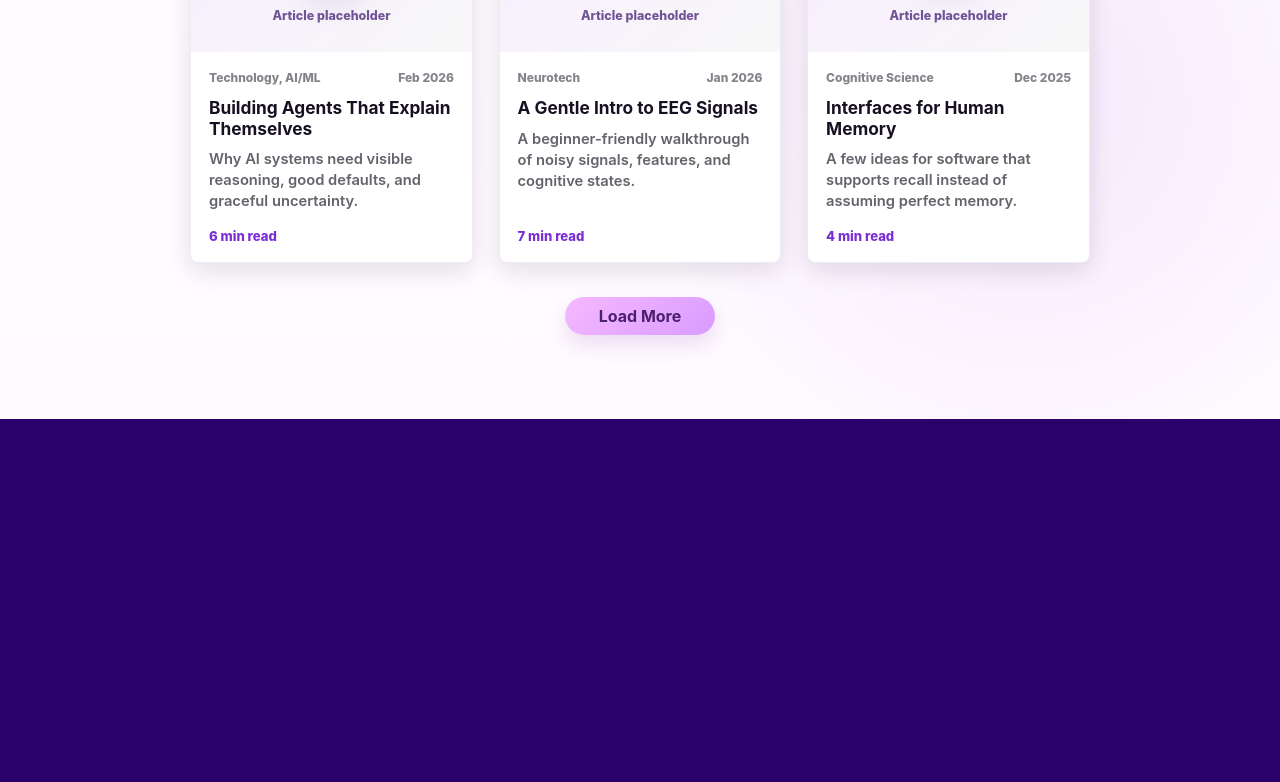
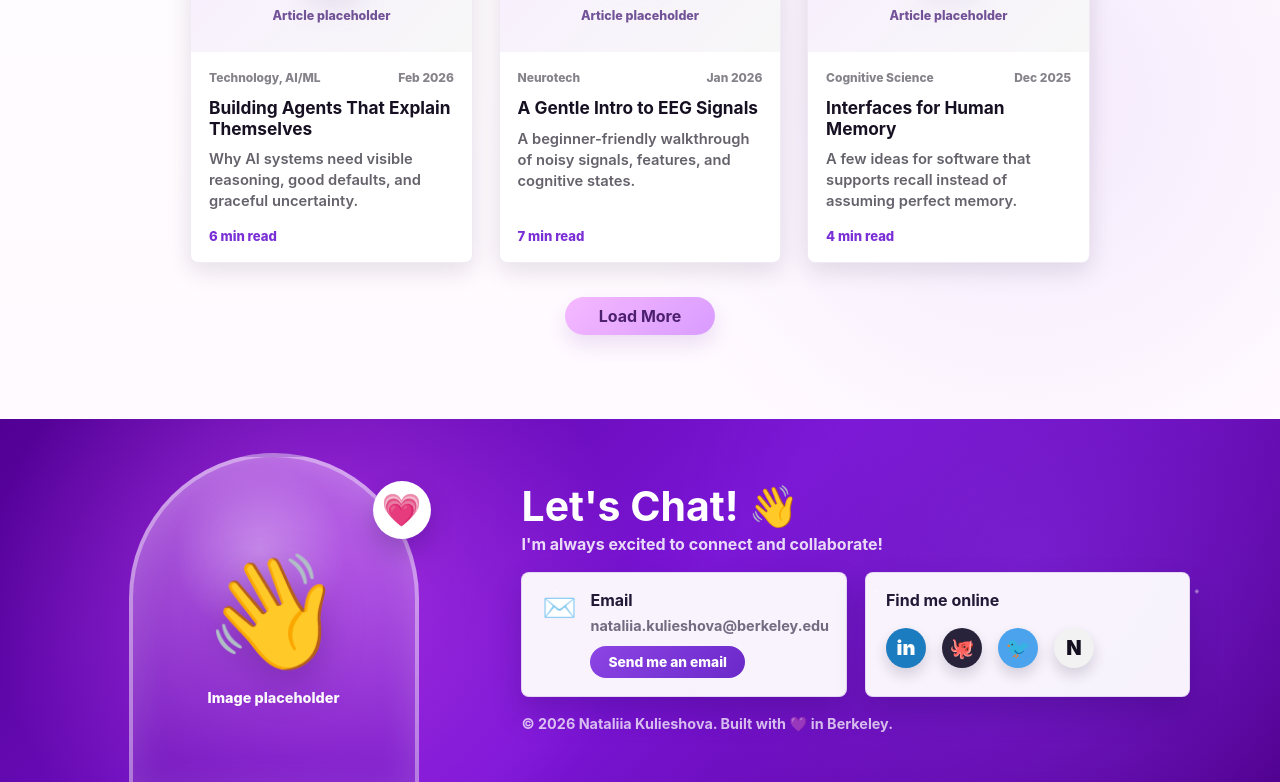
Before and after one commit to Kulieshova/kulieshova.github.io, a React (Vite) app: page / in a window 1280 px wide. Shown: the part 5391-6173 px from the top of the page. Before the commit the page ends 5810 px from the top, so only its background shows below. Built offline with nearby package versions, Linux system fonts and the light colour scheme.

Commit message:
add footer, static

```diff
--- a/src/main.tsx
+++ b/src/main.tsx
@@ -858,6 +858,54 @@ function App() {
           <p className="blog-end-note">You are all caught up.</p>
         )}
       </section>
+
+      <footer className="site-footer" aria-labelledby="footer-title">
+        <div className="footer-portrait" aria-hidden="true">
+          <span>👋</span>
+          <small>Image placeholder</small>
+          <div className="footer-heart">💗</div>
+        </div>
+
+        <div className="footer-content">
+          <div className="footer-heading">
+            <h2 id="footer-title">Let's Chat! 👋</h2>
+            <p>I'm always excited to connect and collaborate!</p>
+          </div>
+
+          <div className="footer-cards">
+            <article className="contact-card">
+              <div className="contact-icon" aria-hidden="true">
+                ✉️
+              </div>
+              <div>
+                <h3>Email</h3>
+                <p>nataliia.kulieshova@berkeley.edu</p>
+                <a href="mailto:nataliia.kulieshova@berkeley.edu">Send me an email</a>
+              </div>
+            </article>
+
+            <article className="social-card">
+              <h3>Find me online</h3>
+              <div className="social-links">
+                <a href="https://www.linkedin.com/" target="_blank" rel="noreferrer" aria-label="LinkedIn">
+                  in
+                </a>
+                <a href="https://github.com/" target="_blank" rel="noreferrer" aria-label="GitHub">
+                  🐙
+                </a>
+                <a href="https://twitter.com/" target="_blank" rel="noreferrer" aria-label="Twitter">
+                  🐦
+                </a>
+                <a href="https://www.notion.so/" target="_blank" rel="noreferrer" aria-label="Notion">
+                  N
+                </a>
+              </div>
+            </article>
+          </div>
+
+          <p className="footer-credit">© 2026 Nataliia Kulieshova. Built with 💜 in Berkeley.</p>
+        </div>
+      </footer>
     </main>
   );
 }
--- a/src/styles.css
+++ b/src/styles.css
@@ -1675,6 +1675,204 @@ h1 {
   text-align: center;
 }
 
+.site-footer {
+  position: relative;
+  display: grid;
+  grid-template-columns: minmax(220px, 0.55fr) minmax(460px, 1fr);
+  align-items: end;
+  gap: clamp(28px, 5vw, 76px);
+  min-height: 300px;
+  overflow: hidden;
+  padding: 34px clamp(24px, 7vw, 120px) 0;
+  color: #ffffff;
+  background:
+    radial-gradient(circle at 24% 48%, rgba(208, 74, 255, 0.56), transparent 32%),
+    radial-gradient(circle at 80% 40%, rgba(125, 37, 214, 0.7), transparent 34%),
+    linear-gradient(135deg, #520094 0%, #7b15d6 52%, #4f008d 100%);
+}
+
+.site-footer::before {
+  position: absolute;
+  inset: 0;
+  content: "";
+  pointer-events: none;
+  opacity: 0.52;
+  background-image:
+    radial-gradient(circle, rgba(255, 255, 255, 0.9) 0 1.5px, transparent 1.8px),
+    radial-gradient(circle, rgba(255, 215, 244, 0.64) 0 1px, transparent 1.4px);
+  background-position:
+    8% 44%,
+    92% 34%;
+  background-size:
+    320px 210px,
+    380px 240px;
+}
+
+.footer-portrait,
+.footer-content {
+  position: relative;
+  z-index: 1;
+}
+
+.footer-portrait {
+  display: grid;
+  place-items: center;
+  align-content: center;
+  gap: 10px;
+  justify-self: center;
+  width: min(100%, 290px);
+  aspect-ratio: 0.86;
+  margin-bottom: -8px;
+  border-radius: 999px 999px 0 0;
+  border: 4px solid rgba(255, 255, 255, 0.42);
+  border-bottom: 0;
+  background:
+    radial-gradient(circle at 45% 28%, rgba(255, 255, 255, 0.3), transparent 30%),
+    linear-gradient(180deg, rgba(236, 183, 255, 0.46), rgba(112, 28, 180, 0.32));
+  box-shadow: inset 0 0 38px rgba(255, 255, 255, 0.16);
+  text-align: center;
+}
+
+.footer-portrait > span {
+  font-size: clamp(4.6rem, 9vw, 7rem);
+  filter: drop-shadow(0 12px 20px rgba(37, 0, 76, 0.28));
+}
+
+.footer-portrait small {
+  font-size: 0.9rem;
+  font-weight: 850;
+}
+
+.footer-heart {
+  position: absolute;
+  top: 24px;
+  right: -16px;
+  display: grid;
+  place-items: center;
+  width: 58px;
+  aspect-ratio: 1;
+  border-radius: 999px;
+  background: #ffffff;
+  box-shadow: 0 12px 24px rgba(35, 0, 78, 0.24);
+  font-size: 2rem;
+}
+
+.footer-content {
+  align-self: center;
+  display: grid;
+  gap: 18px;
+  padding-bottom: 18px;
+}
+
+.footer-heading h2 {
+  margin: 0;
+  font-size: clamp(2rem, 3.2vw, 3.2rem);
+  line-height: 1.08;
+  letter-spacing: 0;
+}
+
+.footer-heading p {
+  margin: 6px 0 0;
+  color: rgba(255, 255, 255, 0.84);
+  font-weight: 750;
+}
+
+.footer-cards {
+  display: grid;
+  grid-template-columns: minmax(260px, 1fr) minmax(260px, 1fr);
+  gap: 18px;
+  max-width: 720px;
+}
+
+.contact-card,
+.social-card {
+  min-height: 120px;
+  border: 1px solid rgba(111, 55, 174, 0.14);
+  border-radius: 8px;
+  padding: 18px 20px;
+  color: #211936;
+  background: rgba(255, 255, 255, 0.95);
+  box-shadow: 0 16px 30px rgba(33, 0, 80, 0.22);
+}
+
+.contact-card {
+  display: grid;
+  grid-template-columns: auto 1fr;
+  gap: 14px;
+}
+
+.contact-icon {
+  font-size: 1.7rem;
+}
+
+.contact-card h3,
+.social-card h3 {
+  margin: 0;
+  color: #211936;
+  font-size: 1rem;
+  line-height: 1.2;
+}
+
+.contact-card p {
+  margin: 7px 0 12px;
+  color: rgba(33, 25, 54, 0.62);
+  font-size: 0.9rem;
+  font-weight: 650;
+}
+
+.contact-card a {
+  display: inline-flex;
+  align-items: center;
+  justify-content: center;
+  min-height: 32px;
+  border-radius: 999px;
+  padding: 7px 18px;
+  color: #ffffff;
+  background: linear-gradient(135deg, #8d45e5, #6b28c9);
+  font-size: 0.86rem;
+  font-weight: 850;
+}
+
+.social-links {
+  display: flex;
+  gap: 16px;
+  margin-top: 18px;
+}
+
+.social-links a {
+  display: grid;
+  place-items: center;
+  width: 40px;
+  aspect-ratio: 1;
+  border-radius: 999px;
+  color: #ffffff;
+  background: #28233a;
+  box-shadow: 0 7px 14px rgba(34, 20, 58, 0.16);
+  font-size: 1.25rem;
+  font-weight: 900;
+}
+
+.social-links a:first-child {
+  background: #1c7cc0;
+}
+
+.social-links a:nth-child(3) {
+  background: #4aa3ec;
+}
+
+.social-links a:nth-child(4) {
+  color: #15101f;
+  background: #f2f2f2;
+}
+
+.footer-credit {
+  margin: 0;
+  color: rgba(255, 255, 255, 0.72);
+  font-size: 0.9rem;
+  font-weight: 750;
+  text-align: left;
+}
+
 @keyframes hobbyFloat {
   0%,
   100% {
@@ -1933,6 +2131,27 @@ h1 {
   .blog-grid {
     grid-template-columns: repeat(2, minmax(0, 1fr));
     max-width: 660px;
+  }
+
+  .site-footer {
+    grid-template-columns: 1fr;
+    align-items: center;
+    gap: 22px;
+    padding-top: 44px;
+  }
+
+  .footer-portrait {
+    width: min(100%, 240px);
+    order: 2;
+  }
+
+  .footer-content {
+    justify-items: center;
+    text-align: center;
+  }
+
+  .footer-credit {
+    text-align: center;
   }
 }
 
@@ -2223,6 +2442,34 @@ h1 {
   .blog-card {
     min-height: 292px;
   }
+
+  .site-footer {
+    padding: 38px 18px 0;
+  }
+
+  .footer-cards {
+    grid-template-columns: 1fr;
+    width: 100%;
+  }
+
+  .contact-card,
+  .social-card {
+    min-height: auto;
+  }
+
+  .contact-card {
+    grid-template-columns: 1fr;
+    justify-items: center;
+    text-align: center;
+  }
+
+  .social-links {
+    justify-content: center;
+  }
+
+  .footer-portrait {
+    width: min(100%, 210px);
+  }
 }
 
 @media (prefers-reduced-motion: reduce) {
```
